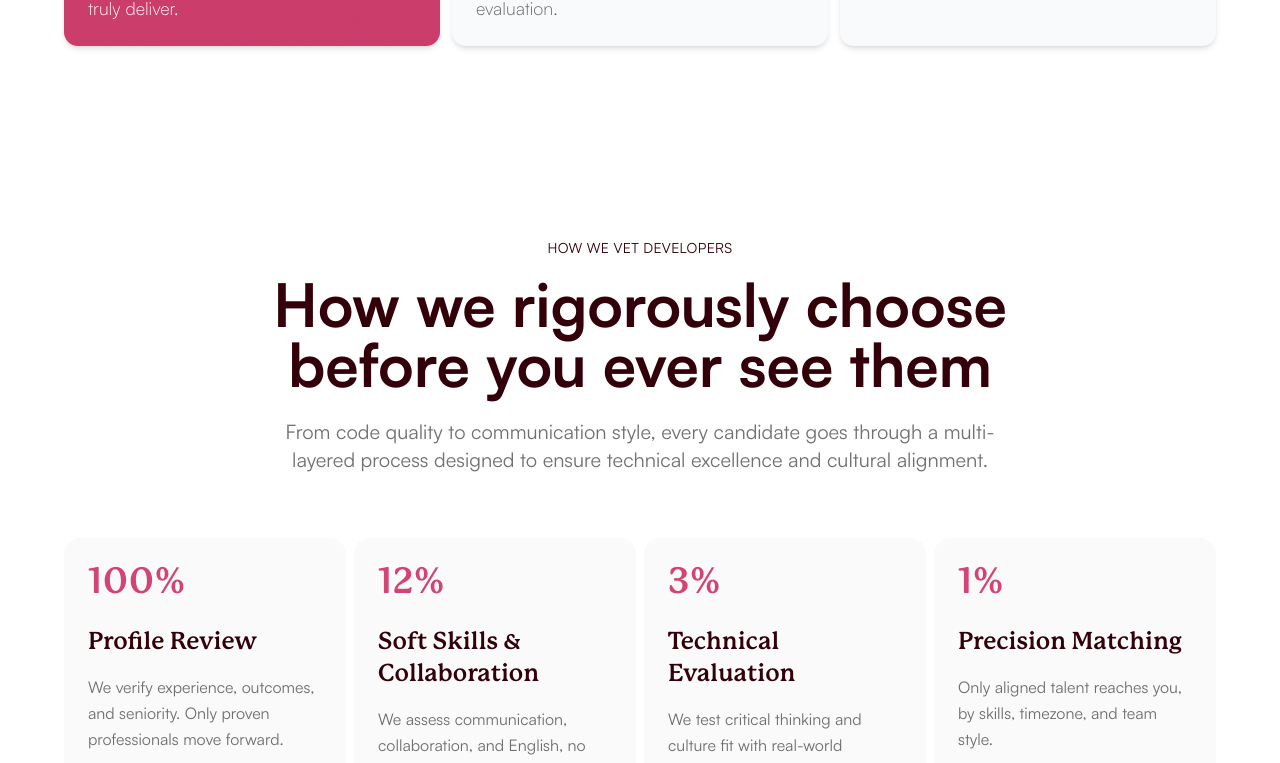
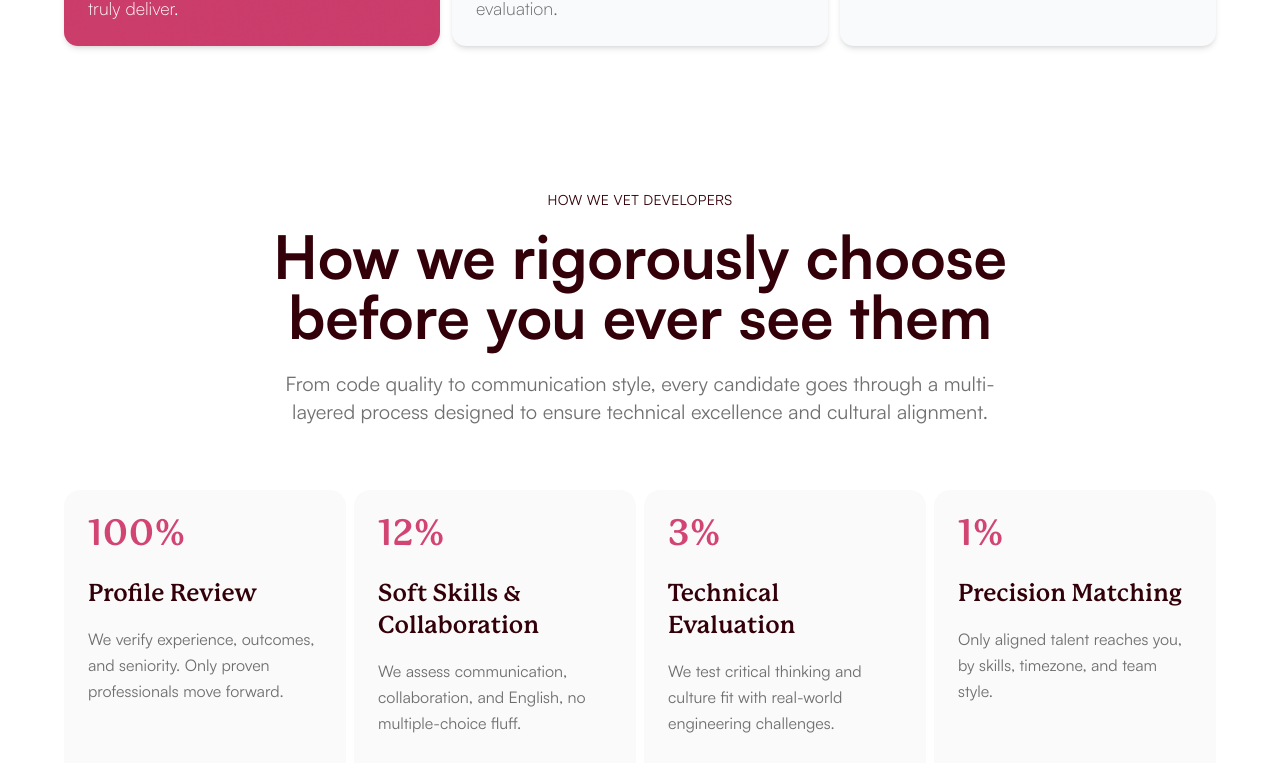
Before and after one commit to neuronhire/front-neuron-hire, a Next.js app: page /for-companies in a window 1280 px wide. Shown: the part 1496-2259 px from the top of the page. Built offline with nearby package versions, Linux system fonts and the light colour scheme.

Commit message:
fix: adjust padding in HowWeVetDevelopersSection

```diff
--- a/components/home/how-we-vet-developers-section.tsx
+++ b/components/home/how-we-vet-developers-section.tsx
@@ -61,7 +61,7 @@
 
 export function HowWeVetDevelopersSection() {
   return (
-    <section className="py-24 px-6">
+    <section className="py-12 px-6">
       <div className="max-w-6xl mx-auto text-center">
         <motion.p
           className="text-neuronhire-secondary-red text-sm font-normal uppercase tracking-wide mb-4 body-satoshi"
@@ -105,12 +105,10 @@
               className="text-left flex flex-col h-full bg-[#FAFAFA] rounded-2xl p-6 pb-0"
               initial="hidden"
               whileInView="visible"
-              whileHover={
-                {
-                  y: -4,
-                  transition: { duration: 0.2, ease: "easeOut" },
-                }
-              }
+              whileHover={{
+                y: -4,
+                transition: { duration: 0.2, ease: "easeOut" },
+              }}
               viewport={{ once: true, amount: 0.2 }}
               variants={cardVariants}
               custom={0.3 + index * 0.1}
```
